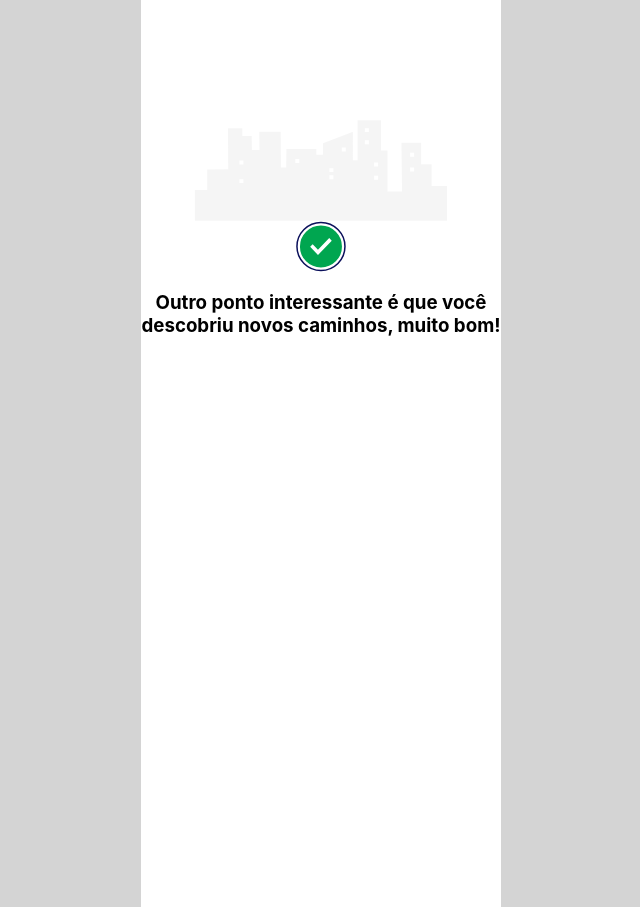
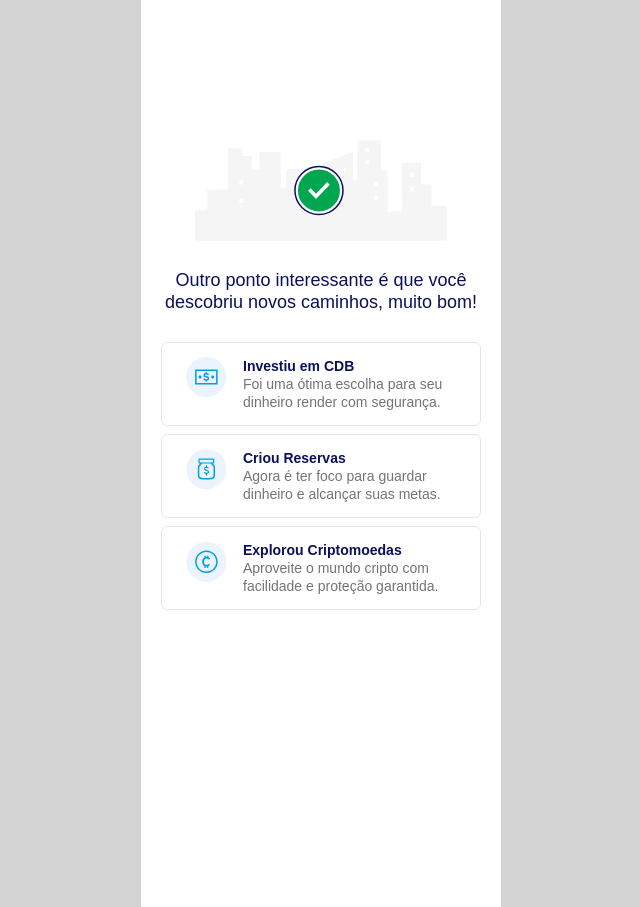
Before and after one commit to GerardoCaceres/frontanimathon, a React (Create React App) app: page / in a window 1280 px wide. Shown: the part 680-1587 px from the top of the page, without its empty margins (319-959 px from the left). Built offline with nearby package versions, Linux system fonts and the light colour scheme.

Commit message:
Adds components and tunes animations

```diff
--- a/src/App.scss
+++ b/src/App.scss
@@ -1,7 +1,47 @@
+@import "reset";
 @import "https://cdnjs.cloudflare.com/ajax/libs/animate.css/4.1.1/animate.min.css";
 @import './components//MacroNeeds/shared';
 
 
+
 body {
   background-color: rgb(212, 212, 212);
+  font-family: Arial, Helvetica, sans-serif;
+  font-size: 16px;
 }
+
+h1 {
+  font-style: normal;
+  font-weight: 500;
+  font-size: 18px;
+  line-height: 22px;
+  color: #0B105B;
+}
+
+h3 {
+  font-style: normal;
+  font-weight: 600;
+  font-size: 14px;
+  line-height: 18px;
+  color: #0B105B;
+}
+
+p {
+  font-style: normal;
+  font-weight: 400;
+  font-size: 14px;
+  line-height: 18px;
+  color: rgba(0, 0, 0, 0.55);
+}
+
+.delay-it01 {
+  animation-delay: 0.5s;
+}
+
+.delay-it02 {
+  animation-delay: 0.9s;
+}
+
+.delay-it03 {
+  animation-delay: 1.4s;
+}
--- /dev/null
+++ b/src/_reset.scss
@@ -0,0 +1,43 @@
+html, body, div, span, applet, object, iframe,
+h1, h2, h3, h4, h5, h6, p, blockquote, pre,
+a, abbr, acronym, address, big, cite, code,
+del, dfn, em, img, ins, kbd, q, s, samp,
+small, strike, strong, sub, sup, tt, var,
+b, u, i, center,
+dl, dt, dd, ol, ul, li,
+fieldset, form, label, legend,
+table, caption, tbody, tfoot, thead, tr, th, td,
+article, aside, canvas, details, embed,
+figure, figcaption, footer, header, hgroup,
+menu, nav, output, ruby, section, summary,
+time, mark, audio, video {
+	margin: 0;
+	padding: 0;
+	border: 0;
+	font-size: 100%;
+	font: inherit;
+	vertical-align: baseline;
+}
+/* HTML5 display-role reset for older browsers */
+article, aside, details, figcaption, figure,
+footer, header, hgroup, menu, nav, section {
+	display: block;
+}
+body {
+	line-height: 1;
+}
+ol, ul {
+	list-style: none;
+}
+blockquote, q {
+	quotes: none;
+}
+blockquote:before, blockquote:after,
+q:before, q:after {
+	content: '';
+	content: none;
+}
+table {
+	border-collapse: collapse;
+	border-spacing: 0;
+}
--- a/src/components/MacroNeeds/Investments/index.js
+++ b/src/components/MacroNeeds/Investments/index.js
@@ -1,13 +1,12 @@
 import React from 'react'
-import {BannerInvestments, Clouds, MoneySign, Buildings, OkSign} from '../../commons/Icon/icons/'
 
-// import { AnimationOnScroll } from 'react-animation-on-scroll';
 import { useInView } from 'react-intersection-observer';
+import Card from '../../commons/Card';
+import Icon from '../../commons/Icon';
 
 const Investments = () => {
 
-
-  const [ sectionOne , sectionOneInview ] = useInView({
+  const [ sectionOne, sectionOneInview ] = useInView({
     threshold: 0.9,
   })
 
@@ -16,43 +15,31 @@ const Investments = () => {
   })
 
 
-
   return (
     <div className="macroneed">
-      <div className="section" ref={sectionOne}>
-        <BannerInvestments />
+      <div className="section one" ref={sectionOne}>
+        <Icon icon="BannerInvestments" />
         <div className="pills">
           <span>Investments</span>
           <span>Credits</span>
         </div>
-          <Clouds className={sectionOneInview ? "animate__animated animate__fadeInLeft" : "" } />
-          <MoneySign className={sectionOneInview ? "animate__animated animate__fadeInUp" : ""} />
-          <h1 className={sectionOneInview ? "animate__animated animate__fadeInUp animate__delay-1s" : ""}>Neste mês sua conta rendeu R$ 50</h1>
-        {/* <AnimationOnScroll animateIn="animate__fadeInLeft" offset="200" animateOnce animatePreScroll>
-          <Clouds />
-        </AnimationOnScroll>
-        <AnimationOnScroll animateIn="animate__fadeInUp" offset="200" animateOnce animatePreScroll>
-          <MoneySign />
-        </AnimationOnScroll>
-        <AnimationOnScroll animateIn="animate__fadeInUp">
-          <h1>Neste mês sua conta rendeu R$ 50</h1>
-        </AnimationOnScroll> */}
+        <div className="section__illustration">
+          <Icon icon="Clouds" className={sectionOneInview ? "animate__animated animate__fadeInLeft" : ""} />
+          <Icon icon="MoneySign" className={sectionOneInview ? "animate__animated animate__fadeInUp circle" : "circle"} />
+        </div>
+        <h1 className={sectionOneInview ? "animate__animated animate__fadeInUp animate__delay-1s" : ""}>Sua conta rendeu mais que a poupança. Faça um depósito para o seu dinheiro continuar crescendo.</h1>
       </div>
-      <div className="section" ref={sectionTwo} >
-        <Buildings  className={sectionTwoInView ? "animate__animated animate__fadeInLeft" : ""}/>
-        <OkSign className={sectionTwoInView ? "animate__animated animate__fadeInUp animate__delay-1s" : ""}/>
-        <h3 className={sectionTwoInView ? "animate__animated animate__fadeInLeft animate__delay-1s" : ""}>
+      <div className="section two" ref={sectionTwo} style={{opacity: sectionTwoInView ? 1 : 0}} >
+        <div className="section__illustration">
+          <Icon icon="Buildings" className={sectionTwoInView ? "animate__animated animate__fadeInLeft" : ""} />
+          <Icon icon="OkSign" className={sectionTwoInView ? "circle animate__animated animate__fadeInUp animate__delay-1s" : "circle"} />
+        </div>
+        <h1 className={sectionTwoInView ? "animate__animated animate__fadeInLeft animate__delay-1s" : ""}>
           Outro ponto interessante é que você descobriu novos caminhos, muito bom!
-        </h3>
-        {/* <AnimationOnScroll animateIn="animate__fadeInLeft" animateOnce>
-          <Buildings />
-        </AnimationOnScroll>
-        <AnimationOnScroll animateIn="animate__fadeInUp" animateOnce>
-          <OkSign />
-        </AnimationOnScroll>
-        <h3>
-          Outro ponto interessante é que você descobriu novos caminhos, muito bom!
-        </h3> */}
+        </h1>
+        <Card icon="Cdb" title="Investiu em CDB" text="Foi uma ótima escolha para seu dinheiro render com segurança." className={sectionTwoInView ? "animate__animated animate__fadeInLeft delay-it01" : ""} />
+        <Card icon="Pots" title="Criou Reservas" text="Agora é ter foco para guardar dinheiro e alcançar suas metas." className={sectionTwoInView ? "animate__animated animate__fadeInLeft delay-it02" : ""} />
+        <Card icon="Crypto" title="Explorou Criptomoedas" text="Aproveite o mundo cripto com facilidade e proteção garantida." className={sectionTwoInView ? "animate__animated animate__fadeInLeft delay-it03" : ""} />
       </div>
     </div>
   );
--- a/src/components/MacroNeeds/_shared.scss
+++ b/src/components/MacroNeeds/_shared.scss
@@ -1,3 +1,5 @@
+@import '../commons/Card/shared';
+
 .macroneed {
   min-height: calc(100vh - 3.75em);
   background-color: #fff;
@@ -15,6 +17,24 @@
   display: flex;
   flex-direction: column;
   align-items: center;
+
+  &__illustration {
+    width: 100%;
+    position: relative;
+    padding: 20px 0;
+
+    .circle {
+      position: absolute;
+      left: calc(50% - 27.5px);
+      top: calc(50% - 27.5px);
+    }
+  }
+
+  h1 {
+    padding: 5px 15px;
+    margin-bottom: 24px;
+  }
+
 }
 
 .pills {
--- /dev/null
+++ b/src/components/commons/Card/_shared.scss
@@ -0,0 +1,15 @@
+.card {
+  display: flex;
+  padding: 14px 24px;
+  margin-bottom: 8px;
+  background: #FFFFFF;
+  border: 1px solid #E5E5E5;
+  border-radius: 6px;
+  width: 75%;
+  text-align: left;
+
+  &__text {
+    margin-left: 16px;
+  }
+
+}
--- /dev/null
+++ b/src/components/commons/Card/index.js
@@ -0,0 +1,19 @@
+import React from 'react'
+import Icon from '../Icon'
+
+const Card = ({ icon, title, text, className }) => {
+
+  return (
+    <div className={`card ${className ? className : ''}`}>
+      <div className="card__icon">
+        <Icon icon={icon} />
+      </div>
+      <div className="card__text">
+        <h3>{title}</h3>
+        <p>{text}</p>
+      </div>
+    </div>
+  )
+}
+
+export default Card
--- /dev/null
+++ b/src/components/commons/Icon/icons/Cdb.js
@@ -0,0 +1,20 @@
+import React from 'react'
+
+const Cdb = ({ className }) => (
+  <svg
+    className={className}
+    width="41"
+    height="40"
+    viewBox="0 0 41 40"
+    fill="none"
+    xmlns="http://www.w3.org/2000/svg"
+  >
+    <rect x="0.34668" width="40" height="40" rx="20" fill="#4189E6" fillOpacity="0.1" />
+    <path d="M18.0124 21.278L17.1654 22.466C17.7338 23.0436 18.5315 23.4684 19.5967 23.5939V24.5H21.0967V23.5648C22.5153 23.318 23.2044 22.4168 23.2044 21.278C23.2044 19.618 21.6662 19.2545 20.4566 18.9686L20.4325 18.9629C19.6501 18.7782 18.9914 18.6227 18.9914 18.154C18.9914 17.714 19.3654 17.417 20.0364 17.417C20.7844 17.417 21.5764 17.67 22.1704 18.22L23.0394 17.076C22.5133 16.5898 21.8602 16.2711 21.0967 16.1324V15.303H19.5967V16.094C18.2179 16.2948 17.3964 17.2091 17.3964 18.286C17.3964 19.9355 18.8952 20.2789 20.0868 20.5519L20.1354 20.563L20.1955 20.5779C20.9721 20.769 21.6204 20.9285 21.6204 21.454C21.6204 21.872 21.2024 22.268 20.3444 22.268C19.3324 22.268 18.5294 21.817 18.0124 21.278Z" fill="#009EE3" />
+    <path d="M26.762 21.5C27.5904 21.5 28.262 20.8285 28.262 20C28.262 19.1716 27.5904 18.5 26.762 18.5C25.9335 18.5 25.262 19.1716 25.262 20C25.262 20.8285 25.9335 21.5 26.762 21.5Z" fill="#009EE3" />
+    <path d="M15.5313 20C15.5313 20.8285 14.8597 21.5 14.0313 21.5C13.2029 21.5 12.5313 20.8285 12.5313 20C12.5313 19.1716 13.2029 18.5 14.0313 18.5C14.8597 18.5 15.5313 19.1716 15.5313 20Z" fill="#009EE3" />
+    <path fillRule="evenodd" clipRule="evenodd" d="M9.09668 12.4941H31.5967V27.5059H9.09668V12.4941ZM10.5967 13.9941V26.0059H30.0967V13.9941H10.5967Z" fill="#009EE3" />
+  </svg>
+);
+
+export default Cdb;
--- /dev/null
+++ b/src/components/commons/Icon/icons/Crypto.js
@@ -0,0 +1,20 @@
+import React from 'react'
+
+const Crypto = ({ className }) => (
+  <svg
+    className={className}
+    width="41"
+    height="41"
+    viewBox="0 0 41 41"
+    fill="none"
+    xmlns="http://www.w3.org/2000/svg"
+  >
+    <rect x="0.4375" y="0.724609" width="40" height="40" rx="20" fill="#4189E6" fillOpacity="0.1" />
+    <path fill-rule="evenodd" clip-rule="evenodd" d="M20.4377 32.0258C26.6791 32.0258 31.7387 26.9662 31.7387 20.7248C31.7387 14.4835 26.6791 9.42383 20.4377 9.42383C14.1963 9.42383 9.13672 14.4835 9.13672 20.7248C9.13672 26.9662 14.1963 32.0258 20.4377 32.0258ZM20.4377 30.5258C15.0248 30.5258 10.6367 26.1378 10.6367 20.7248C10.6367 15.3119 15.0248 10.9238 20.4377 10.9238C25.8507 10.9238 30.2387 15.3119 30.2387 20.7248C30.2387 26.1378 25.8507 30.5258 20.4377 30.5258Z" fill="#009EE3" />
+    <path d="M18.3394 14.6863H19.8396V16.0763C20.0979 16.0337 20.3667 16.0116 20.645 16.0116C20.7393 16.0116 20.8314 16.0139 20.9214 16.0183V14.6863H22.4216V16.3504C23.0698 16.6332 23.5563 17.0716 23.9498 17.5821L24.0337 17.6909L22.9087 18.726L22.8097 18.5899C22.2629 17.838 21.5706 17.5176 20.717 17.5176C19.8312 17.5176 19.1217 17.856 18.6318 18.4179C18.1401 18.982 17.861 19.7818 17.861 20.7156C17.861 21.6495 18.1402 22.4541 18.6322 23.0227C19.1223 23.5893 19.8318 23.9316 20.717 23.9316C21.5689 23.9316 22.2625 23.5946 22.8106 22.8581L22.91 22.7245L24.0337 23.7583L23.9498 23.8672C23.5563 24.3776 23.0698 24.816 22.4216 25.0989V26.7238H20.9214V25.431C20.8314 25.4354 20.7393 25.4376 20.645 25.4376C20.3667 25.4376 20.0979 25.4155 19.8396 25.3729V26.7238H18.3394V24.8361C16.9789 24.0369 16.157 22.5145 16.157 20.7156C16.157 18.9287 16.979 17.4104 18.3394 16.6125V14.6863Z" fill="#009EE3" />
+
+
+  </svg>
+);
+
+export default Crypto;
--- /dev/null
+++ b/src/components/commons/Icon/icons/Pots.js
@@ -0,0 +1,26 @@
+import React from 'react'
+
+const Pots = ({ className }) => (
+  <svg
+    className={className}
+    width="41"
+    height="41"
+    viewBox="0 0 41 41"
+    fill="none"
+    xmlns="http://www.w3.org/2000/svg"
+  >
+    <rect x="0.4375" y="0.224609" width="40" height="40" rx="20" fill="#4189E6" fillOpacity="0.1" />
+    <path d="M22.3875 19.2004C22.1168 18.6163 21.5064 18.2568 20.4378 18.2568C19.3184 18.2568 18.4867 18.8578 18.4867 19.7387C18.4867 20.8306 19.1651 21.0518 20.1954 21.3123C20.2604 21.3292 20.3252 21.3461 20.3897 21.3631L20.518 21.3974C21.3472 21.6224 22.3875 21.8403 22.479 22.7165C22.5706 23.5927 21.8414 24.3733 20.3634 24.3701C19.3184 24.3678 18.4357 23.8996 18.2773 23.1602" stroke="#009EE3" strokeWidth="1.2" />
+    <path d="M20.4428 16.2451V18.3242" stroke="#009EE3" strokeWidth="1.2" />
+    <path d="M20.4448 24.5635V26.6425" stroke="#009EE3" strokeWidth="1.2" />
+    <path d="M15.5381 13.9404L12.9683 16.9493C12.3603 17.8178 12.542 18.1088 12.542 20.3564C12.542 22.604 12.5788 24.472 12.5788 26.5989C12.5788 28.7257 13.9913 29.7702 17.3779 29.7702C20.7646 29.7702 19.6758 29.7702 20.8208 29.7702" stroke="#009EE3" strokeWidth="1.5" />
+    <path d="M25.2822 13.9404L27.852 16.9493C28.46 17.8178 28.2783 18.1088 28.2783 20.3564C28.2783 22.604 28.2415 24.472 28.2415 26.5989C28.2415 28.7257 26.829 29.7702 23.4424 29.7702C20.0557 29.7702 21.1445 29.7702 19.9996 29.7702" stroke="#009EE3" strokeWidth="1.5" />
+    <mask id="path-7-inside-1_1069_129713" fill="white">
+      <path d="M28.2874 13.6125C28.2874 14.1647 27.8397 14.6125 27.2874 14.6125L13.4766 14.6125C12.9243 14.6125 12.4766 14.1647 12.4766 13.6125L12.4766 10.4624C12.4766 9.91012 12.9243 9.4624 13.4766 9.4624L27.2874 9.4624C27.8397 9.4624 28.2874 9.91012 28.2874 10.4624L28.2874 13.6125Z" />
+    </mask>
+    <path d="M27.2874 9.4624V8.2624V9.4624ZM28.2874 10.4624L27.0874 10.4624L28.2874 10.4624ZM12.4766 10.4624L11.2766 10.4624L12.4766 10.4624ZM13.4766 9.4624V10.6624V9.4624ZM27.2874 14.6125V15.8125V14.6125ZM27.2874 13.4125L13.4766 13.4125L13.4766 15.8125L27.2874 15.8125V13.4125ZM13.6766 13.6125L13.6766 10.4624L11.2766 10.4624L11.2766 13.6125H13.6766ZM13.4766 10.6624L27.2874 10.6624V8.2624L13.4766 8.2624L13.4766 10.6624ZM27.0874 10.4624L27.0874 13.6125L29.4874 13.6125L29.4874 10.4624L27.0874 10.4624ZM27.2874 10.6624C27.177 10.6624 27.0874 10.5729 27.0874 10.4624L29.4874 10.4624C29.4874 9.24738 28.5025 8.2624 27.2874 8.2624V10.6624ZM13.6766 10.4624C13.6766 10.5729 13.587 10.6624 13.4766 10.6624L13.4766 8.2624C12.2615 8.2624 11.2766 9.24738 11.2766 10.4624L13.6766 10.4624ZM13.4766 13.4125C13.587 13.4125 13.6766 13.502 13.6766 13.6125H11.2766C11.2766 14.8275 12.2615 15.8125 13.4766 15.8125L13.4766 13.4125ZM27.2874 15.8125C28.5025 15.8125 29.4874 14.8275 29.4874 13.6125L27.0874 13.6125C27.0874 13.502 27.177 13.4125 27.2874 13.4125V15.8125Z" fill="#009EE3" mask="url(#path-7-inside-1_1069_129713)" />
+
+  </svg>
+);
+
+export default Pots;
--- /dev/null
+++ b/src/components/commons/Icon/index.js
@@ -0,0 +1,15 @@
+import React from 'react'
+
+const icons = require('./Icons');
+
+const Icon = ({ icon, className, size, disabled }) => {
+  if (!icons[icon]) {
+    return null;
+  }
+
+  const MappedIcon = icons[icon];
+
+  return <MappedIcon size={size} className={className} disabled={disabled} />;
+};
+
+export default Icon
```
Also changed, not shown: src/components/commons/Icon/icons/index.js (+19 -5 lines).
